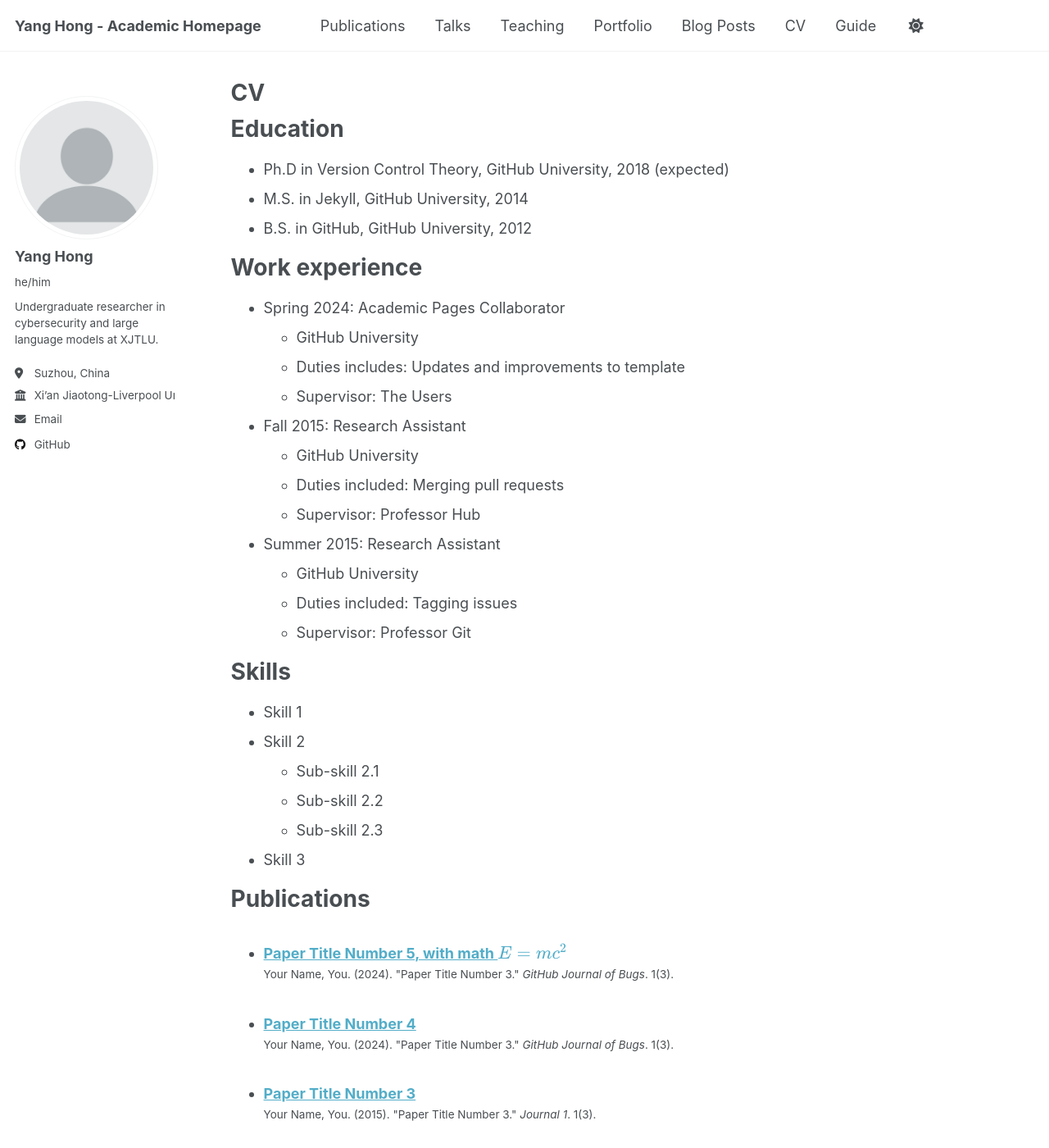
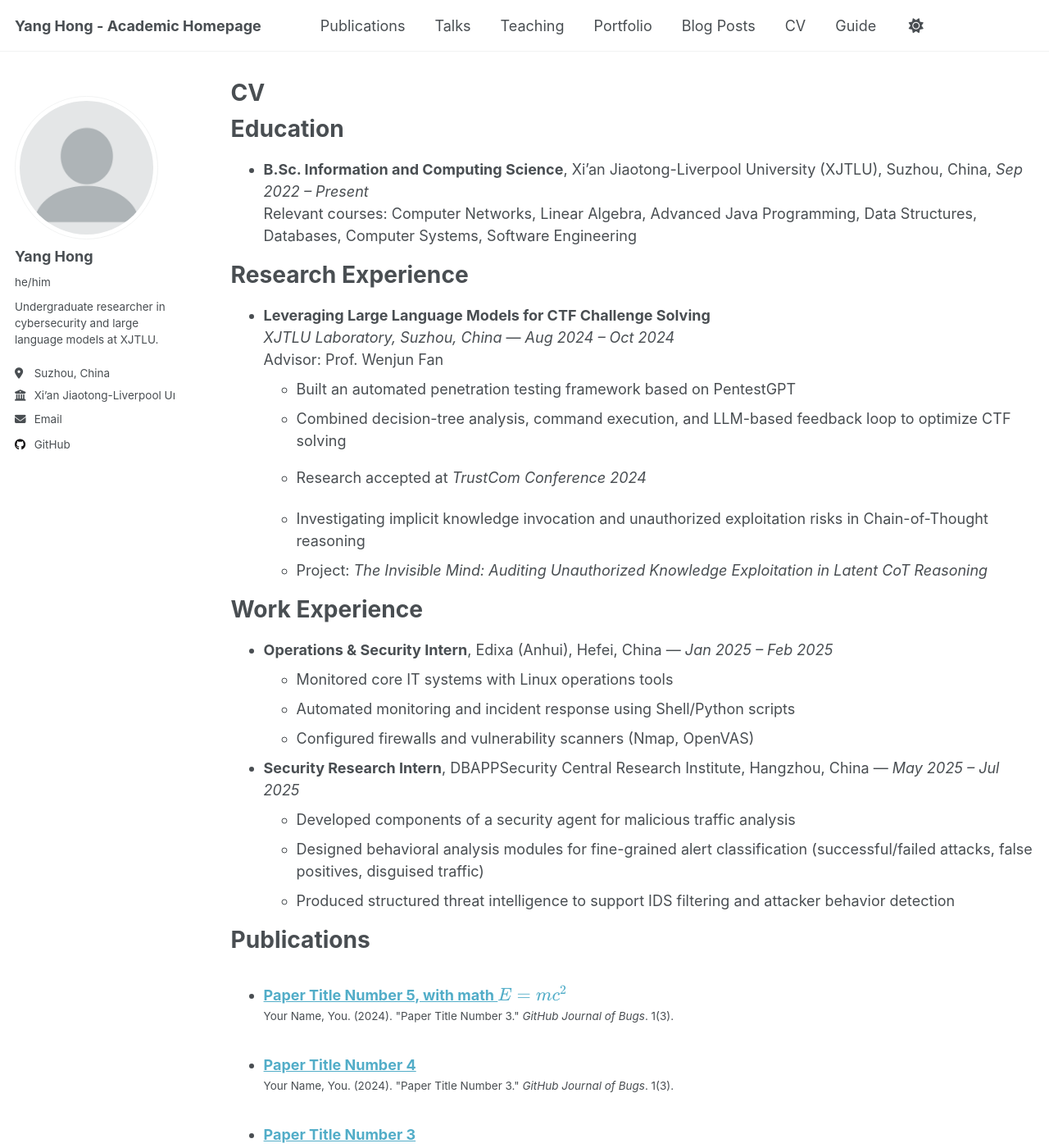
Before and after one commit to expiol/expiol.github.io, a Jekyll site: the page built from _pages/cv.md, in a window 1280 px wide and 1400 px high. Shown: the whole window at 82% size. Built offline with Jekyll 4.4.1, drawn with Linux system fonts in a browser that asks for light colours; a script that is not in the unit is left out; some of the changed text lies outside the part shown.

Commit message:
Update cv.md

```diff
--- a/_pages/cv.md
+++ b/_pages/cv.md
@@ -11,54 +11,58 @@ redirect_from:
 
 Education
 ======
-* Ph.D in Version Control Theory, GitHub University, 2018 (expected)
-* M.S. in Jekyll, GitHub University, 2014
-* B.S. in GitHub, GitHub University, 2012
+* **B.Sc. Information and Computing Science**, Xi’an Jiaotong-Liverpool University (XJTLU), Suzhou, China, *Sep 2022 – Present*
+  Relevant courses: Computer Networks, Linear Algebra, Advanced Java Programming, Data Structures, Databases, Computer Systems, Software Engineering
 
-Work experience
+Research Experience
 ======
-* Spring 2024: Academic Pages Collaborator
-  * GitHub University
-  * Duties includes: Updates and improvements to template
-  * Supervisor: The Users
+* **Leveraging Large Language Models for CTF Challenge Solving**
+  *XJTLU Laboratory, Suzhou, China* — *Aug 2024 – Oct 2024*
+  Advisor: Prof. Wenjun Fan
+  - Built an automated penetration testing framework based on PentestGPT
+  - Combined decision-tree analysis, command execution, and LLM-based feedback loop to optimize CTF solving
+  - Research accepted at *TrustCom Conference 2024*
 
-* Fall 2015: Research Assistant
-  * GitHub University
-  * Duties included: Merging pull requests
-  * Supervisor: Professor Hub
+  - Investigating implicit knowledge invocation and unauthorized exploitation risks in Chain-of-Thought reasoning
+  - Project: *The Invisible Mind: Auditing Unauthorized Knowledge Exploitation in Latent CoT Reasoning*
 
-* Summer 2015: Research Assistant
-  * GitHub University
-  * Duties included: Tagging issues
-  * Supervisor: Professor Git
+Work Experience
+======
+* **Operations & Security Intern**, Edixa (Anhui), Hefei, China — *Jan 2025 – Feb 2025*
+  - Monitored core IT systems with Linux operations tools
+  - Automated monitoring and incident response using Shell/Python scripts
+  - Configured firewalls and vulnerability scanners (Nmap, OpenVAS)
+
+* **Security Research Intern**, DBAPPSecurity Central Research Institute, Hangzhou, China — *May 2025 – Jul 2025*
+  - Developed components of a security agent for malicious traffic analysis
+  - Designed behavioral analysis modules for fine-grained alert classification (successful/failed attacks, false positives, disguised traffic)
+  - Produced structured threat intelligence to support IDS filtering and attacker behavior detection
+
+Publications
+======
+<ul>{% for post in site.publications reversed %}
+  {% include archive-single-cv.html %}
+{% endfor %}</ul>
+
+Talks
+======
+<ul>{% for post in site.talks reversed %}
+  {% include archive-single-talk-cv.html  %}
+{% endfor %}</ul>
+
+Teaching
+======
+<ul>{% for post in site.teaching reversed %}
+  {% include archive-single-cv.html %}
+{% endfor %}</ul>
 
 Skills
 ======
-* Skill 1
-* Skill 2
-  * Sub-skill 2.1
-  * Sub-skill 2.2
-  * Sub-skill 2.3
-* Skill 3
+* **Languages**: Chinese (native), English (fluent)
+* **Programming**: Python, Java, C/C++, LaTeX
+* **Cybersecurity Practice**: Active CTF competitor
 
-Publications
+Service and Leadership
 ======
-  <ul>{% for post in site.publications reversed %}
-    {% include archive-single-cv.html %}
-  {% endfor %}</ul>
-
-Talks
-======
-  <ul>{% for post in site.talks reversed %}
-    {% include archive-single-talk-cv.html  %}
-  {% endfor %}</ul>
-
-Teaching
-======
-  <ul>{% for post in site.teaching reversed %}
-    {% include archive-single-cv.html %}
-  {% endfor %}</ul>
-
-Service and leadership
-======
-* Currently signed in to 43 different slack teams
+* Contributor to CTF-related research projects integrating Large Language Models
+* Collaboration with academic and industry labs on cybersecurity and AI safety
```
